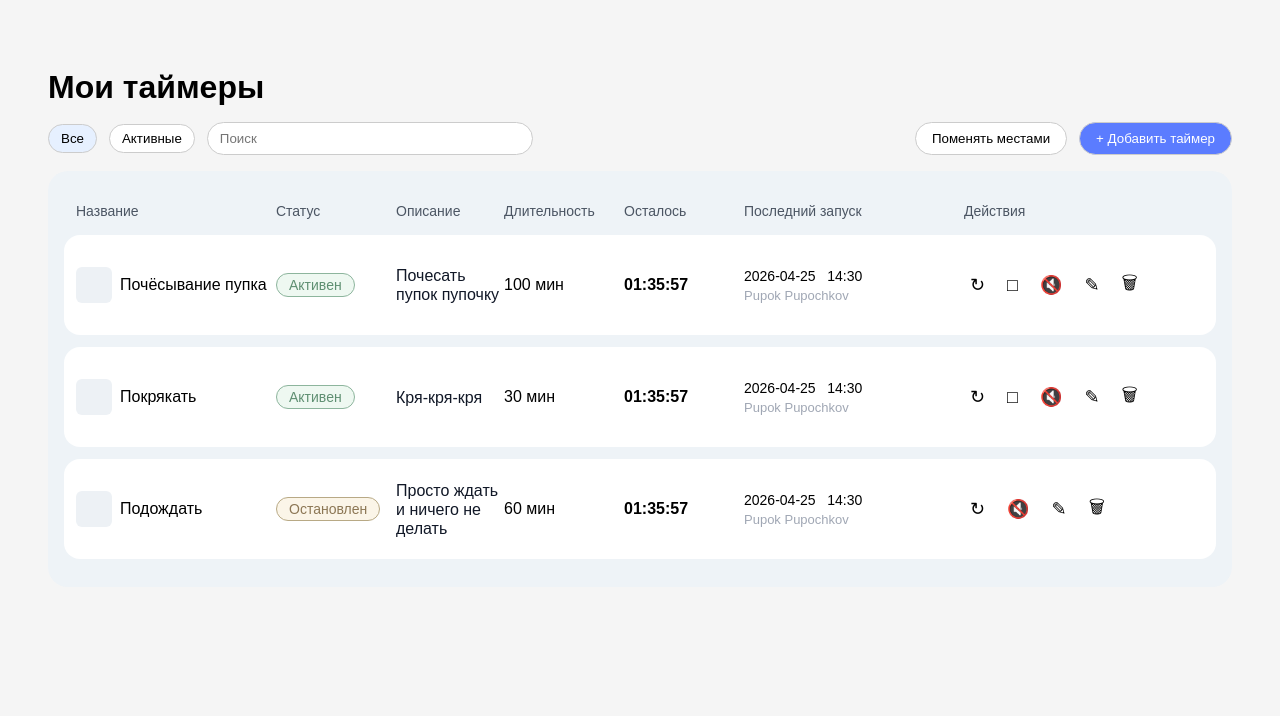
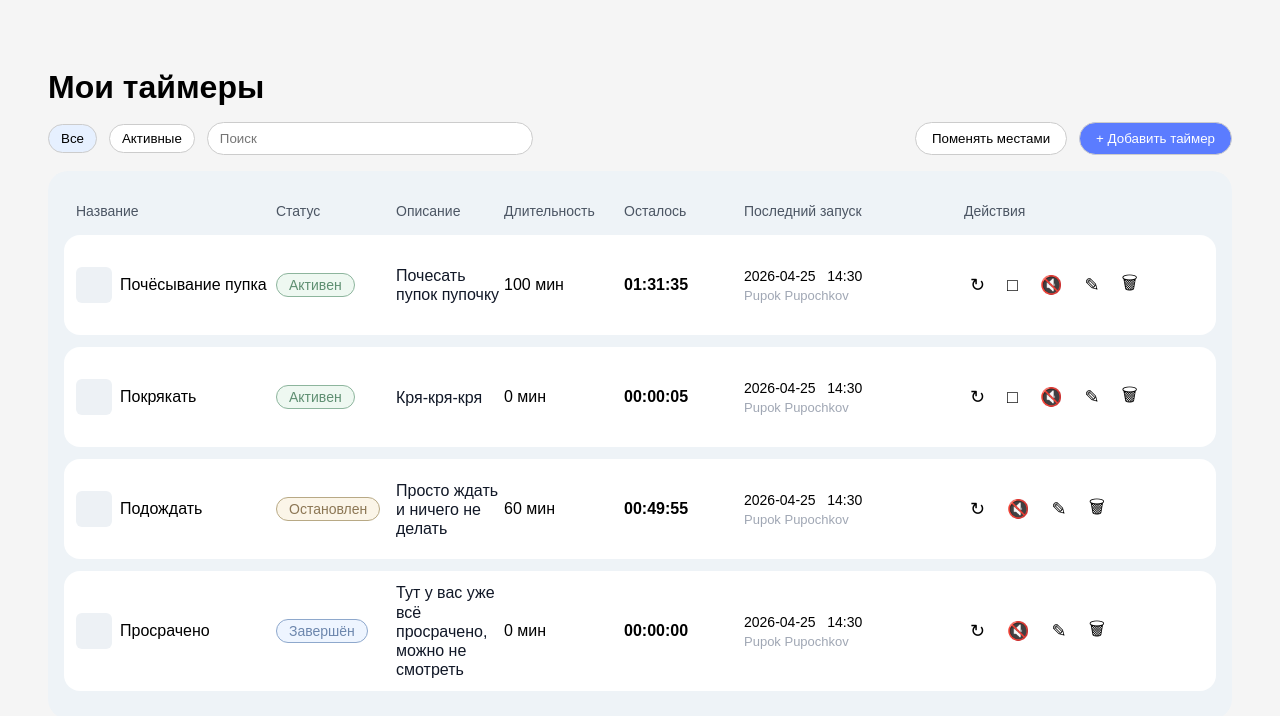
Before and after one commit to pandonyannyan/timer-app, a Vue app in the folder frontend/: page / in a window 1280 px wide. Shown: the top 716 px of the page. Built offline with nearby package versions, Linux system fonts and the light colour scheme.

Commit message:
Implement timer countdown with signal/completed logic

```diff
--- a/frontend/src/components/timers/TimerRow.vue
+++ b/frontend/src/components/timers/TimerRow.vue
@@ -1,12 +1,56 @@
 <script setup lang="ts">
-import { computed } from 'vue'
+import { computed, ref, onMounted } from 'vue'
 import type { Timer, TimerViewStatus } from '../../types/timer'
+import { useNow } from '../../utils/useNow'
+import { isTimerCompleted, addCompletedTimer } from '../../utils/completedTimers'
 
 const props = defineProps<{
   timer: Timer
 }>()
 
-const status = computed<TimerViewStatus>(() => props.timer.status)
+const { now } = useNow()
+
+const wasExpiredOnMount = ref(false)
+
+const effectiveDuration = computed(() => {
+  return props.timer.durationSeconds - props.timer.timeShiftSeconds
+})
+
+const startedAtMs = computed(() => {
+  return new Date(props.timer.startedAt).getTime()
+})
+
+const elapsed = computed(() => {
+  return Math.floor((now.value - startedAtMs.value) / 1000)
+})
+
+const remaining = computed(() => {
+  return effectiveDuration.value - elapsed.value
+})
+
+onMounted(() => {
+  const finishedAt = startedAtMs.value + effectiveDuration.value * 1000
+
+  wasExpiredOnMount.value = finishedAt <= Date.now()
+})
+
+const viewStatus = computed<TimerViewStatus>(() => {
+  if (props.timer.status === 'stopped') return 'stopped'
+
+  if (remaining.value <= 0) {
+    if (wasExpiredOnMount.value) {
+      return 'completed'
+    }
+
+    if (isTimerCompleted(props.timer.id)) {
+      return 'completed'
+    }
+
+    return 'signal'
+  }
+
+  return 'active'
+})
 
 const statusLabel = computed(() => {
   const labels: Record<TimerViewStatus, string> = {
@@ -16,27 +60,42 @@ const statusLabel = computed(() => {
     completed: 'Завершён',
   }
 
-  return labels[status.value]
+  return labels[viewStatus.value]
 })
 
-const canStop = computed(() => status.value === 'active')
-const canComplete = computed(() => status.value === 'signal')
+const canStop = computed(() => viewStatus.value === 'active')
+const canComplete = computed(() => viewStatus.value === 'signal')
 
 const durationMinutes = computed(() => {
   return Math.round(props.timer.durationSeconds / 60)
 })
+
+function formatTime(sec: number) {
+  const s = Math.max(sec, 0)
+
+  const h = Math.floor(s / 3600)
+  const m = Math.floor((s % 3600) / 60)
+  const secLeft = s % 60
+
+  return [h, m, secLeft]
+    .map(v => String(v).padStart(2, '0'))
+    .join(':')
+}
+
+function completeTimer() {
+  addCompletedTimer(props.timer.id)
+}
 </script>
 
-
 <template>
-  <div :class="['row', { highlighted: status === 'signal' }]">
+  <div :class="['row', { highlighted: viewStatus === 'signal' }]">
     <div class="name">
       <div class="img"></div>
       <span>{{ timer.title }}</span>
     </div>
 
     <div>
-      <span :class="['status', status]">
+      <span :class="['status', viewStatus]">
         {{ statusLabel }}
       </span>
     </div>
@@ -48,7 +107,7 @@ const durationMinutes = computed(() => {
     <div>{{ durationMinutes }} мин</div>
 
     <div class="time">
-      {{ status === 'signal' || status === 'completed' ? '00:00:00' : '01:35:57' }}
+       {{ formatTime(remaining) }}
     </div>
 
     <div class="last-run">
@@ -57,8 +116,12 @@ const durationMinutes = computed(() => {
     </div>
 
     <div class="actions">
-      <button v-if="canComplete" class="complete-btn">
-        Завершить
+      <button
+         v-if="canComplete"
+         class="complete-btn"
+         @click="completeTimer"
+      >
+         Завершить
       </button>
 
       <button title="Перезапустить">↻</button>
--- a/frontend/src/stores/timers.ts
+++ b/frontend/src/stores/timers.ts
@@ -22,9 +22,9 @@ export const useTimersStore = defineStore('timers', {
         title: 'Покрякать',
         description: 'Кря-кря-кря',
         imageUrl: '',
-        durationSeconds: 1800,
+        durationSeconds: 10,
         timeShiftSeconds: 0,
-        startedAt: new Date(Date.now() - 1000 * 60 * 40).toISOString(),
+        startedAt: new Date().toISOString(),
         status: 'active',
         soundEnabled: true,
         createdAt: new Date().toISOString(),
@@ -43,6 +43,19 @@ export const useTimersStore = defineStore('timers', {
         createdAt: new Date().toISOString(),
         updatedAt: new Date().toISOString(),
       },
+      {
+        id: '4',
+        title: 'Просрачено',
+        description: 'Тут у вас уже всё просрачено, можно не смотреть',
+        imageUrl: '',
+        durationSeconds: 10,
+        timeShiftSeconds: 0,
+        startedAt: new Date(Date.now() - 1000 * 60).toISOString(),
+        status: 'active',
+        soundEnabled: false,
+        createdAt: new Date().toISOString(),
+        updatedAt: new Date().toISOString(),
+      },
     ] as Timer[],
   }),
 })
--- /dev/null
+++ b/frontend/src/utils/completedTimers.ts
@@ -0,0 +1,19 @@
+const KEY = 'completed_signal_timer_ids'
+
+export function getCompletedTimers(): string[] {
+  const raw = localStorage.getItem(KEY)
+  return raw ? JSON.parse(raw) : []
+}
+
+export function addCompletedTimer(id: string) {
+  const list = getCompletedTimers()
+
+  if (!list.includes(id)) {
+    list.push(id)
+    localStorage.setItem(KEY, JSON.stringify(list))
+  }
+}
+
+export function isTimerCompleted(id: string): boolean {
+  return getCompletedTimers().includes(id)
+}
--- /dev/null
+++ b/frontend/src/utils/useNow.ts
@@ -0,0 +1,19 @@
+import { ref, onMounted, onUnmounted } from 'vue'
+
+export function useNow() {
+  const now = ref(Date.now())
+
+  let interval: number
+
+  onMounted(() => {
+    interval = setInterval(() => {
+      now.value = Date.now()
+    }, 1000)
+  })
+
+  onUnmounted(() => {
+    clearInterval(interval)
+  })
+
+  return { now }
+}
```
